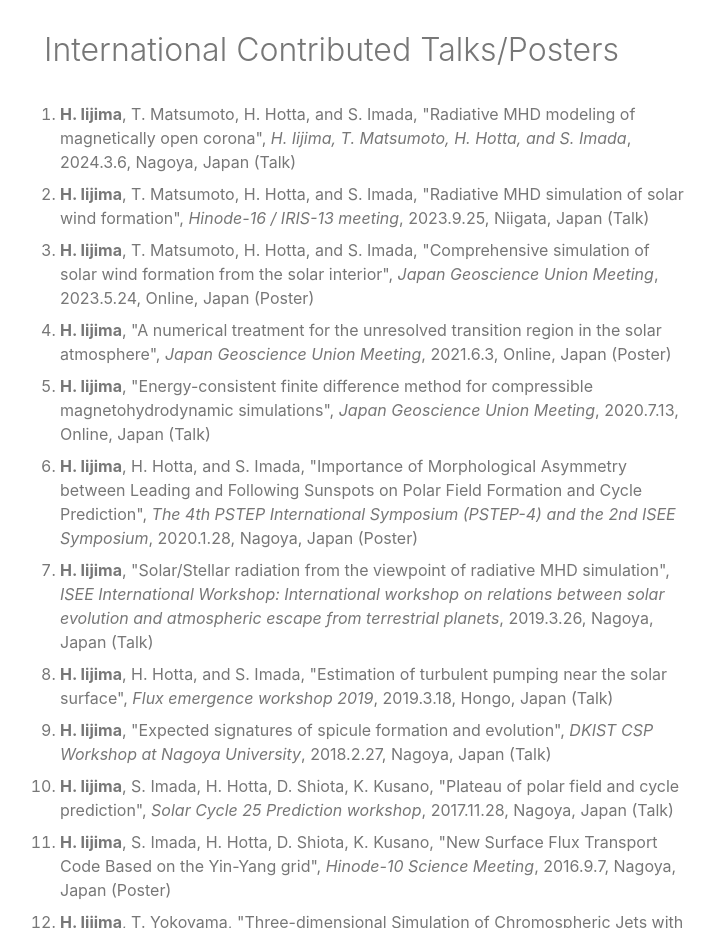
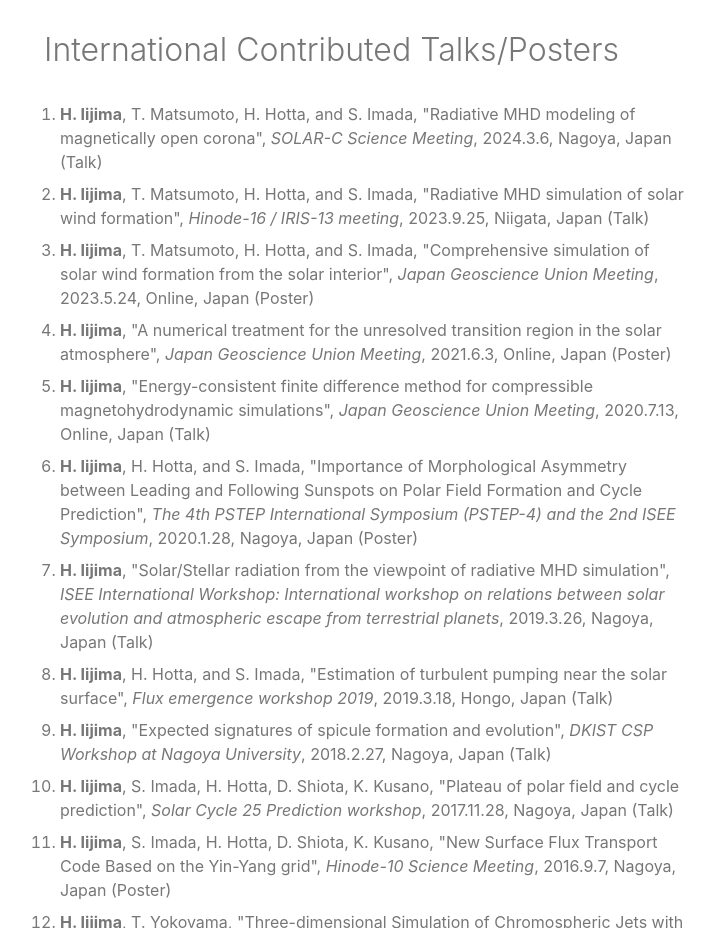
Before and after one commit to iijimahr/iijimahr.github.io, a plain HTML site: page presentations.html in a window 1280 px wide. Shown: the part 880-1808 px from the top of the page, without its empty margins (276-991 px from the left). Drawn offline with Linux system fonts and the light colour scheme.

Commit message:
minor fix

```diff
--- a/presentations.html
+++ b/presentations.html
@@ -858,7 +858,7 @@ footer a + a {
   <li>
     <b>H. Iijima</b>, T. Matsumoto, H. Hotta, and S. Imada,
     "Radiative MHD modeling of magnetically open corona",
-    <i>H. Iijima, T. Matsumoto, H. Hotta, and S. Imada</i>,
+    <i>SOLAR-C Science Meeting</i>,
     2024.3.6,
     Nagoya,
     Japan
```
